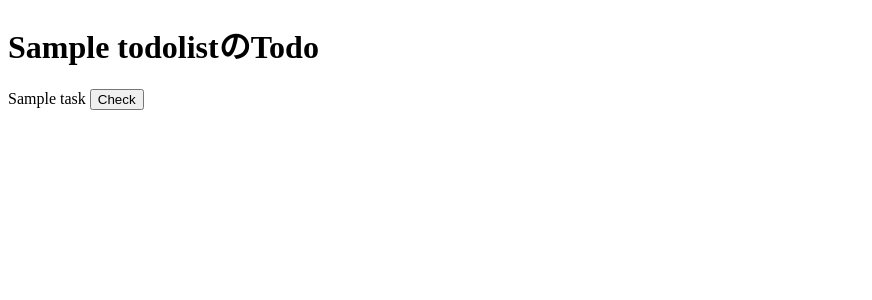
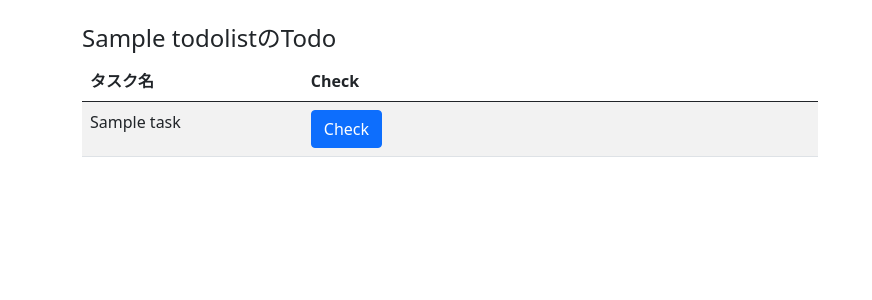
Before and after one commit to kazhr/config, a Django app: template django/django-todo/todo/templates/todo/todolist_detail.html in a window 1280 px wide. Shown: the top 300 px of the page, without its empty margins (0-872 px from the left). Run offline with Django 3.2, Linux system fonts and the light colour scheme; the template is opened without the code that fills it: most values are stand-ins (such as "Sample title", 1, 10 or a date in 2020); parts of the project's set-up code (start-up, migrations or seed data) failed here and were passed over.

Commit message:
[update] django-todo: use bootstrap

```diff
--- a/django/django-todo/setup.cfg
+++ b/django/django-todo/setup.cfg
@@ -1,6 +1,6 @@
 [metadata]
 name = django-todo
-version = 0.1.2
+version = 0.2.1
 description = A Django app
 long_description = file: README.rst
 url = https://github.com/kazhr/config.git/django
--- a/django/django-todo/todo/templates/base.html
+++ b/django/django-todo/todo/templates/base.html
@@ -1,14 +1,13 @@
 <!doctype html>
-<html class="no-js" lang="ja">
+<html lang="ja">
 
 <meta charset="utf-8">
-<title>Todo</title>
+<meta name="viewport" content="width=device-width, initial-scale=1">
+<link href="https://cdn.jsdelivr.net/npm/bootstrap@5.0.0-beta1/dist/css/bootstrap.min.css" rel="stylesheet" integrity="sha384-giJF6kkoqNQ00vy+HMDP7azOuL0xtbfIcaT9wjKHr8RbDVddVHyTfAAsrekwKmP1" crossorigin="anonymous">
+<title>Django APP</title>
 
-<body>
-  {% if error_message %}
-    <p><strong>{{ error_message }}</strong>
-  {% endif %}
-
+<script src="https://cdn.jsdelivr.net/npm/bootstrap@5.0.0-beta1/dist/js/bootstrap.bundle.min.js" integrity="sha384-ygbV9kiqUc6oa4msXn9868pTtWMgiQaeYH7/t7LECLbyPA2x65Kgf80OJFdroafW" crossorigin="anonymous"></script>
+<div class="container">
   {% block content %}
   {% endblock %}
-</body>
+</div>
--- a/django/django-todo/todo/templates/todo/todolist_detail.html
+++ b/django/django-todo/todo/templates/todo/todolist_detail.html
@@ -1,17 +1,33 @@
 {% extends 'base.html' %}
+
 {% block content %}
-
-<h1>{{ todolist.name }}のTodo</h1>
-
+<div class="row mt-4">
+  <div class="col-8">
+    <h4>{{ todolist.name }}のTodo</h4>
+    <table class="table table-striped">
+      <thead>
+        <tr>
+          <th scope="col" style="width:30%">タスク名</th>
+          <th scope="col" style="width:70%">Check</th>
+        </tr>
+      </thead>
+      <tbody>
         <form action="{% url 'todo:checked' todolist.pk %}" method="post">
         {% csrf_token %}
         {% for task in todolist.tasks.all %}
+          <tr>
             {% if task.done %}
-      <p>{{ task.name }}は完了しています, お疲れ様でした！
+              <td>{{ task.name }}</th>
+              <td>完了しています, お疲れ様でした！</th>
             {% else %}
-      <p>{{ task.name }} <input type="submit" name="{{ task.pk }}" value="Check">
+              <td>{{ task.name }}</th>
+              <td><input type="submit" class="btn btn-primary", name="{{ task.pk }}" value="Check"></th>
             {% endif %}
+          </tr>
         {% endfor %}
         </form>
-
+      </tbody>
+    </table>
+  </div>
+</div>
 {% endblock %}
```
Also changed, not shown: django/django-todo/todo/templates/todo/todolist_list.html (+14 -3 lines). Lines whose indentation alone changed are shown as unchanged.
